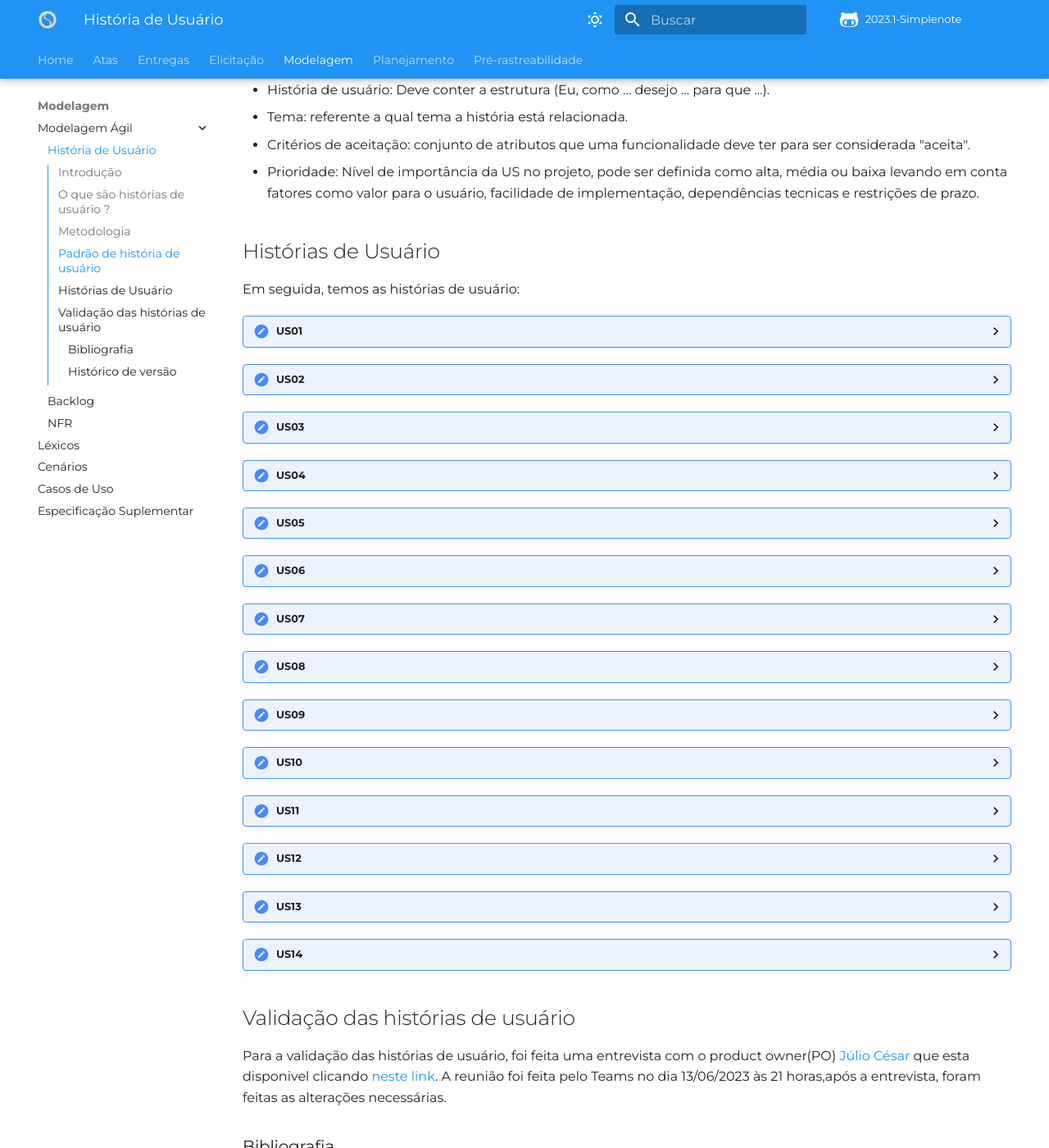
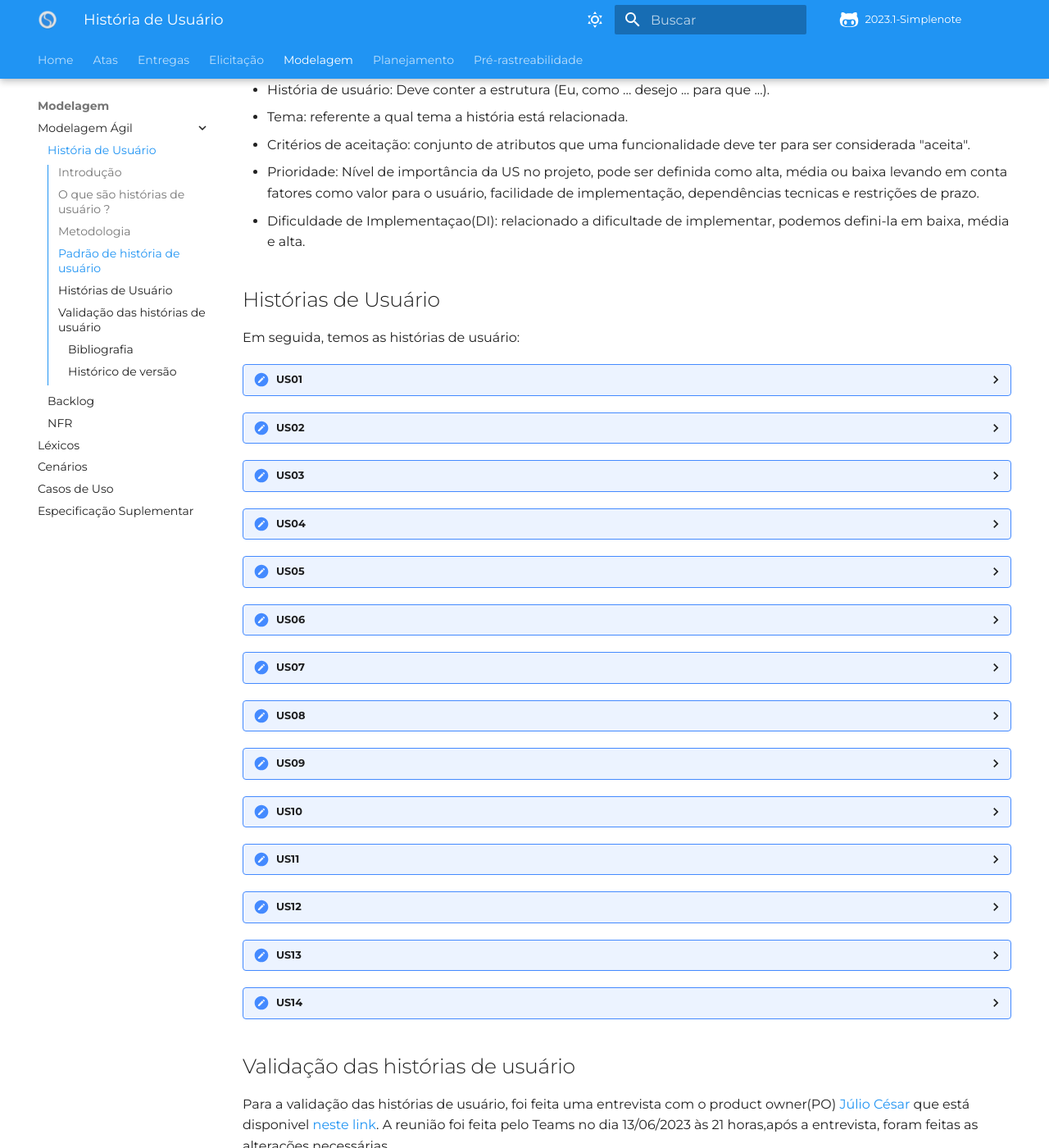
Before and after one commit to Requisitos-de-Software/2023.1-Simplenote, an MkDocs documentation site: the page built from docs/modelagem/agil/User_story.md, in a window 1280 px wide and 1400 px high, scrolled down 1634 px. Shown: the whole window at 82% size. Built offline with MkDocs 1.6.1 and Material for MkDocs 9.7.7, drawn with Linux system fonts in a browser that asks for light colours; some web fonts are replaced; comment, search, counter and statistics services are not loaded.

Commit message:
Mudando US

```diff
--- a/docs/modelagem/agil/User_story.md
+++ b/docs/modelagem/agil/User_story.md
@@ -45,6 +45,7 @@
 - Tema: referente a qual tema a história está relacionada.
 - Critérios de aceitação: conjunto de atributos que uma funcionalidade deve ter para ser considerada "aceita".
 - Prioridade: Nível de importância da US no projeto, pode ser definida como alta, média ou baixa levando em conta fatores como valor para o usuário, facilidade de implementação, dependências tecnicas e restrições de prazo.
+- Dificuldade de Implementaçao(DI): relacionado a dificultade de implementar, podemos defini-la em baixa, média e alta.
 
 ## Histórias de Usuário
 Em seguida, temos as histórias de usuário:
@@ -59,14 +60,16 @@
             <th>Tema</th>
             <th>Critérios de aceitação</th>
             <th>Prioridade</th>
+            <th>DI</th>
          </tr>
       </thead>
       <tbody>
          <tr>
            <td>Eu, como usuário, desejo escrever uma nota com tamanho de minha preferência para que eu possa desenvolver minhas notas na aplicação.</td>
            <td>Notas</td>
-           <td>O sistema deve permitir escrever notas de tamanho variável.</br>O sistema deve salvar a nota em até 1 segundo.</br>O sistema deve disponibilizar o salvamento automatico das notas.</td>
+           <td>-O sistema deve permitir escrever notas de tamanho variável.</br>-O sistema deve salvar a nota em até 1 segundo.</br>-O sistema deve disponibilizar o salvamento automatico das notas.</td>
            <td>Alta</td>
+           <td>Baixa</td>
          </tr>
       </tbody>
    </table>
@@ -84,14 +87,16 @@
             <th>Tema</th>
             <th>Critérios de aceitação</th>
             <th>Prioridade</th>
+            <th>DI</th>
          </tr>
       </thead>
       <tbody>
          <tr>
            <td>Eu, como usuário, desejo visualizar minhas notas, para que eu possa desenvolver minhas notas na aplicação.</td>
            <td>Notas</td>
-           <td>O sistema deve permitir visualizar minhas notas na aplicação.</br>O sistema carregar as notas sem internet.</td>
+           <td>-O sistema deve permitir visualizar minhas notas na aplicação.</br>-O sistema carregar as notas sem internet.</td>
            <td>Alta</td>
+           <td>Baixa</td>
          </tr>
       </tbody>
    </table>
@@ -109,14 +114,16 @@
             <th>Tema</th>
             <th>Critérios de aceitação</th>
             <th>Prioridade</th>
+            <th>DI</th>
          </tr>
       </thead>
       <tbody>
          <tr>
            <td>Eu, como usuário, desejo editar minhas notas, para que eu possa desenvolver minhas notas na aplicação.</td>
            <td>Notas</td>
-           <td>O sistema deve permitir editar as notas já criadas.</td>
+           <td>-O sistema deve permitir editar as notas já criadas.</td>
            <td>Alta</td>
+           <td>Baixa</td>
          </tr>
       </tbody>
    </table>
@@ -134,14 +141,16 @@
             <th>Tema</th>
             <th>Critérios de aceitação</th>
             <th>Prioridade</th>
+            <th>DI</th>
          </tr>
       </thead>
       <tbody>
          <tr>
            <td>Eu, como usuário, desejo poder recuperar minhas notas após movê-las para a lixeira.</td>
            <td>Notas</td>
-           <td>O sistema deve ser capaz de recuperar notas deletados.</br>O sistema deve disponibilizar as notas movidas para a lixeira para visualização</td>
+           <td>-O sistema deve ser capaz de recuperar notas deletados.</br>-O sistema deve disponibilizar as notas movidas para a lixeira para visualização</td>
            <td>Média</td>
+           <td>Baixa</td>
          </tr>
       </tbody>
    </table>
@@ -159,14 +168,16 @@
             <th>Tema</th>
             <th>Critérios de aceitação</th>
             <th>Prioridade</th>
+            <th>DI</th>
          </tr>
       </thead>
       <tbody>
          <tr>
-           <td>Eu, como usuário, desejo utilizar o aplicativo em diversas plataformas para que eu possa ter mais conforto para manipular minhas notas.</td>
+           <td>Eu, Como usuário, desejo que minhas notas sejam sincronizadas automaticamente em todos os meus dispositivos, garantindo que eu tenha acesso atualizado em qualquer lugar.</td>
            <td>Sistema</td>
-           <td>O Aplicativo oferecer suporte para diversos sistemas operacionais.</br>O aplicativo deve fornecer interfaces adaptadas para cada tipo de plataforma</td>
+           <td>-O Aplicativo oferecer suporte para diversos sistemas operacionais.</br>-O aplicativo deve fornecer interfaces adaptadas para cada tipo de plataforma.</br>-O Aplicativo deve manter sempre as notas atualizadas em qualquer dispositivo</td>
            <td>Alta</td>
+           <td>Baixa</td>
          </tr>
       </tbody>
    </table>
@@ -184,16 +195,16 @@
             <th>Tema</th>
             <th>Critérios de aceitação</th>
             <th>Prioridade</th>
+            <th>DI</th>
          </tr>
       </thead>
       <tbody>
          <tr>
-           <td>Eu, como usuário, desejo poder enviar e receber notas de múltiplas plataformas.</td>
+           <td>Eu como usuário, quero poder desenhar à mão livre em minhas notas para adicionar esboços, diagramas ou ideias visualmente.</td>
            <td>Sistema</td>
-           <td>O usuário deve ser capaz de enviar notas para dispositivos diferentes.</br>
-               O usuário deve ser capaz de receber notas de plataformas diferentes.
-          </td>
-            <td>Alta</td>
+           <td>-O usuário deve ser fazer desenhos no aplicativo.</br>-O usuário deve ter em sua disposição elementos para montar diagramas.</td>
+            <td>Baixa</td>
+            <td>Média</td>
          </tr>
       </tbody>
    </table>
@@ -211,14 +222,16 @@
             <th>Tema</th>
             <th>Critérios de aceitação</th>
             <th>Prioridade</th>
+            <th>DI</th>
          </tr>
       </thead>
       <tbody>
          <tr>
            <td>Eu, como usuário, desejo excluir minhas notas para que eu possa me organizar melhor no aplicativo.</td>
            <td>Notas</td>
-           <td>O sistema deve ser capaz de excluir as notas.</br>O sistema deve permitir haver uma "lixeira" para armazenar as notas excluidas </td>
+           <td>-O sistema deve ser capaz de excluir as notas.</br>-O sistema deve permitir haver uma "lixeira" para armazenar as notas excluidas </td>
            <td>Alta</td>
+           <td>Baixa</td>
          </tr>
       </tbody>
    </table>
@@ -237,17 +250,17 @@
             <th>Tema</th>
             <th>Critérios de aceitação</th>
             <th>Prioridade</th>
+            <th>DI</th>
          </tr>
       </thead>
       <tbody>
          <tr>
            <td>Eu, como usuário, desejo separar minhas notas com tags, e filtrá-las caso queira.</td>
            <td>Notas</td>
-           <td>
-            O sistema deve poder utilizar-se de tags editáveis. </br>
-            O sistema deve poder filtrar minhas notas usando as tags.</td>
-         </tr>
-         <td>Baixa</td>
+           <td>-O sistema deve poder utilizar-se de tags editáveis. </br>-O sistema deve poder filtrar minhas notas usando as tags.</td>
+           <td>Baixa</td>
+           <td>Baixa</td>
+        </tr>
       </tbody>
    </table>
    <div style="text-align: center">
@@ -264,13 +277,15 @@
             <th>Tema</th>
             <th>Critérios de aceitação</th>
             <th>Prioridade</th>
+            <th>DI</th>
          </tr>
       </thead>
       <tbody>
          <tr>
            <td>Eu, como usuário, desejo separar minhas notas em pastas para que eu possa me organizar melhor no aplicativo.</td>
            <td>Notas</td>
-           <td>O sistema deve ser capaz de organizar as notas em pastas.</br>O sistema deve ser capaz de pesquisar por estas pastas</br>O sistema deve permitir a visualização de todas as pastas.</td>
+           <td>-O sistema deve ser capaz de organizar as notas em pastas.</br>-O sistema deve ser capaz de pesquisar por estas pastas</br>-O sistema deve permitir a visualização de todas as pastas.</td>
+           <td>Baixa</td>
            <td>Baixa</td>
          </tr>
       </tbody>
@@ -289,13 +304,15 @@
             <th>Tema</th>
             <th>Critérios de aceitação</th>
             <th>Prioridade</th>
+            <th>DI</th>
          </tr>
       </thead>
       <tbody>
          <tr>
            <td>Eu, como usuário, desejo escrever em Latex ou equivalentes para notas mais acadêmicas.</td>
            <td>Notas</td>
-           <td>O sistema deve permitir escrever em outros formatos como o Latex.</td>
+           <td>-O sistema deve permitir escrever em outros formatos como o Latex.</td>
+           <td>Baixa</td>
            <td>Baixa</td>
          </tr>
       </tbody>
@@ -314,13 +331,15 @@
             <th>Tema</th>
             <th>Critérios de aceitação</th>
             <th>Prioridade</th>
+            <th>DI</th>
          </tr>
       </thead>
       <tbody>
          <tr>
            <td>Eu, como usuário, desejo escrever em Markdown ou equivalente para notas mais bem formatadas.</td>
            <td>Notas</td>
-           <td>O sistema deve permitir escrever em Markdown.</td>
+           <td>-O sistema deve permitir escrever em Markdown.</td>
+           <td>Baixa</td>
            <td>Baixa</td>
          </tr>
       </tbody>
@@ -339,14 +358,16 @@
             <th>Tema</th>
             <th>Critérios de aceitação</th>
             <th>Prioridade</th>
+            <th>DI</th>
          </tr>
       </thead>
       <tbody>
          <tr>
            <td>Eu, como usuário, desejo poder anexar imagens as minhas notas para maior dinamicidade com o aplicativo.</td>
            <td>Notas</td>
-           <td>O sistema deve permitir com que o usuário anexe imagens as notas.</br>O sistema deve poder salvar essas imagens em até 1 segundo.</td>
+           <td>-O sistema deve permitir com que o usuário anexe imagens as notas.</br>-O sistema deve poder salvar essas imagens em até 1 segundo.</td>
            <td>Média</td>
+           <td>Baixa</td>
          </tr>
       </tbody>
    </table>
@@ -364,14 +385,16 @@
             <th>Tema</th>
             <th>Critérios de aceitação</th>
             <th>Prioridade</th>
+            <th>DI</th>
          </tr>
       </thead>
       <tbody>
          <tr>
-           <td>Eu, como usuário, desejo poder fazer login no aplicativo para acessar minhas notas.</td>
+           <td> Eu, como usuário, desejo poder baixar uma cópia de uma nota no meu dispositivo para acessá-la offline ou para fins de backup.</td>
            <td>Notas</td>
-           <td>O sistema deve conter um campo de login.</br>O sistema deve conter uma interface para acesso do aplicativo tal como um de registro</td>
+           <td>-O usuário deve poder acessar a nota offline.</br>-O usuário deve poder baixar a cópia de uma nota na interface do aplicativo.</td>
            <td>Alta</td>
+           <td>Baixa</td>
          </tr>
       </tbody>
    </table>
@@ -389,14 +412,16 @@
             <th>Tema</th>
             <th>Critérios de aceitação</th>
             <th>Prioridade</th>
+            <th>DI</th>
          </tr>
       </thead>
       <tbody>
          <tr>
-           <td>Eu, como usuário, desejo poder fazer login no aplicativo através de outras plataformas como google ou facebook para melhorar minha interação com o aplicativo.</td>
+           <td>Eu como usuário, quero que minhas notas sejam salvas automaticamente enquanto eu as edito, para evitar perda de dados em caso de falhas ou interrupções inesperadas.</td>
            <td>Notas</td>
-           <td>O sistema deve conter um campo de login.</br>O sistema deve conter uma interface para acesso do aplicativo tal como um de registro.</br>O aplicativo deve se ligar ao banco de dados do aplicativo selecionado.</td>
+           <td>-O sistema deve salvar as notas automaticamente</td>
            <td>Alta</td>
+           <td>Média</td>
          </tr>
       </tbody>
    </table>
@@ -407,7 +432,7 @@
 
 
 ## Validação das histórias de usuário
-Para a validação das histórias de usuário, foi feita uma entrevista com o product owner(PO) [Júlio César](https://github.com/JulioDinizN) que esta disponivel clicando [neste link](https://youtu.be/XFLfx9RYVpg). A reunião foi feita pelo Teams no dia 13/06/2023 às 21 horas,após a entrevista, foram feitas as alterações necessárias.
+Para a validação das histórias de usuário, foi feita uma entrevista com o product owner(PO) [Júlio César](https://github.com/JulioDinizN) que está disponivel [neste link](https://youtu.be/XFLfx9RYVpg). A reunião foi feita pelo Teams no dia 13/06/2023 às 21 horas,após a entrevista, foram feitas as alterações necessárias.
 
 ### Bibliografia
 [1] https://www.atlassian.com/br/agile/project-management/user-stories </br>
```
